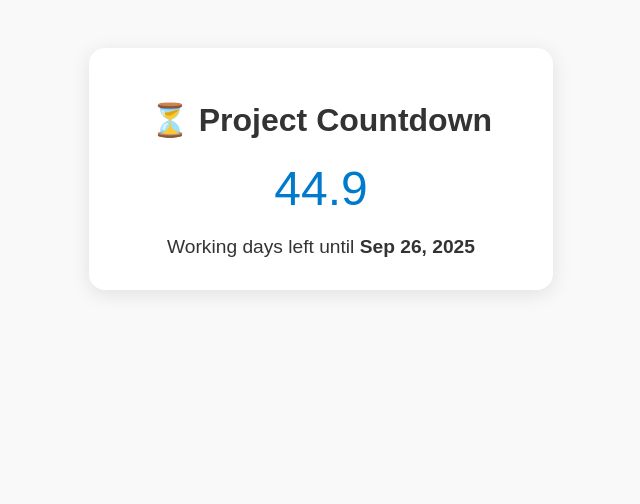
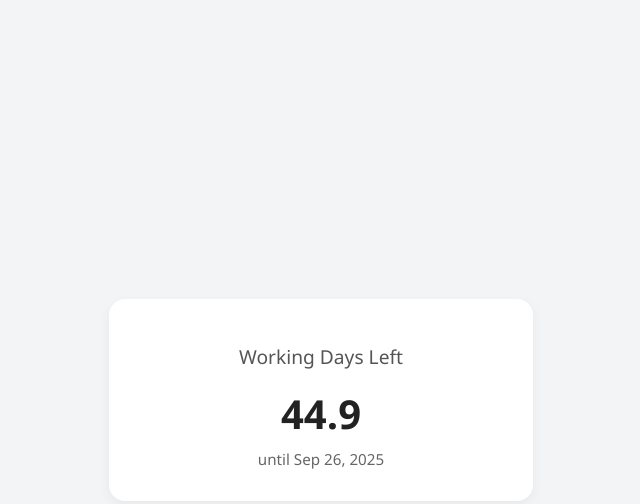
Before and after one commit to CBrack198/working-days-countdown, a plain HTML site: page index.html in a window 1280 px wide. Shown: the whole page, without its empty margins (319-959 px from the left). Drawn offline with Linux system fonts and the light colour scheme.

Commit message:
Update index.html

```diff
--- a/index.html
+++ b/index.html
@@ -6,36 +6,47 @@
   <title>Working Days Countdown</title>
   <style>
     body {
-      font-family: Arial, sans-serif;
-      text-align: center;
-      padding: 40px;
-      background-color: #f9f9f9;
+      font-family: "Segoe UI", Tahoma, Geneva, Verdana, sans-serif;
+      background-color: #f3f4f6;
       color: #333;
+      display: flex;
+      align-items: center;
+      justify-content: center;
+      min-height: 100vh;
+      margin: 0;
     }
     .container {
-      background: white;
+      background-color: #ffffff;
       padding: 2rem;
-      border-radius: 1rem;
-      box-shadow: 0 4px 20px rgba(0, 0, 0, 0.1);
-      max-width: 400px;
-      margin: auto;
+      border-radius: 16px;
+      box-shadow: 0 4px 12px rgba(0, 0, 0, 0.05);
+      max-width: 360px;
+      width: 90%;
+      text-align: center;
+    }
+    h1 {
+      font-size: 1.2rem;
+      font-weight: 500;
+      margin-bottom: 1rem;
+      color: #555;
     }
     .count {
-      font-size: 3rem;
-      margin: 20px 0;
-      color: #007acc;
+      font-size: 2.5rem;
+      font-weight: 600;
+      color: #222;
     }
     .label {
-      font-size: 1.2rem;
-      margin-top: 10px;
+      font-size: 0.95rem;
+      color: #666;
+      margin-top: 0.5rem;
     }
   </style>
 </head>
 <body>
   <div class="container">
-    <h1>⏳ Project Countdown</h1>
-    <div class="count" id="days-left">Loading...</div>
-    <div class="label">Working days left until <strong>Sep 26, 2025</strong></div>
+    <h1>Working Days Left</h1>
+    <div class="count" id="days-left">...</div>
+    <div class="label">until Sep 26, 2025</div>
   </div>
 
   <script>
@@ -44,7 +55,7 @@
     const timeDiff = endDate - today;
 
     if (timeDiff < 0) {
-      document.getElementById("days-left").textContent = "✅ Done!";
+      document.getElementById("days-left").textContent = "Done!";
     } else {
       const weeksLeft = timeDiff / (1000 * 60 * 60 * 24 * 7);
       const workingDaysLeft = (weeksLeft * 2.5).toFixed(1);
```
